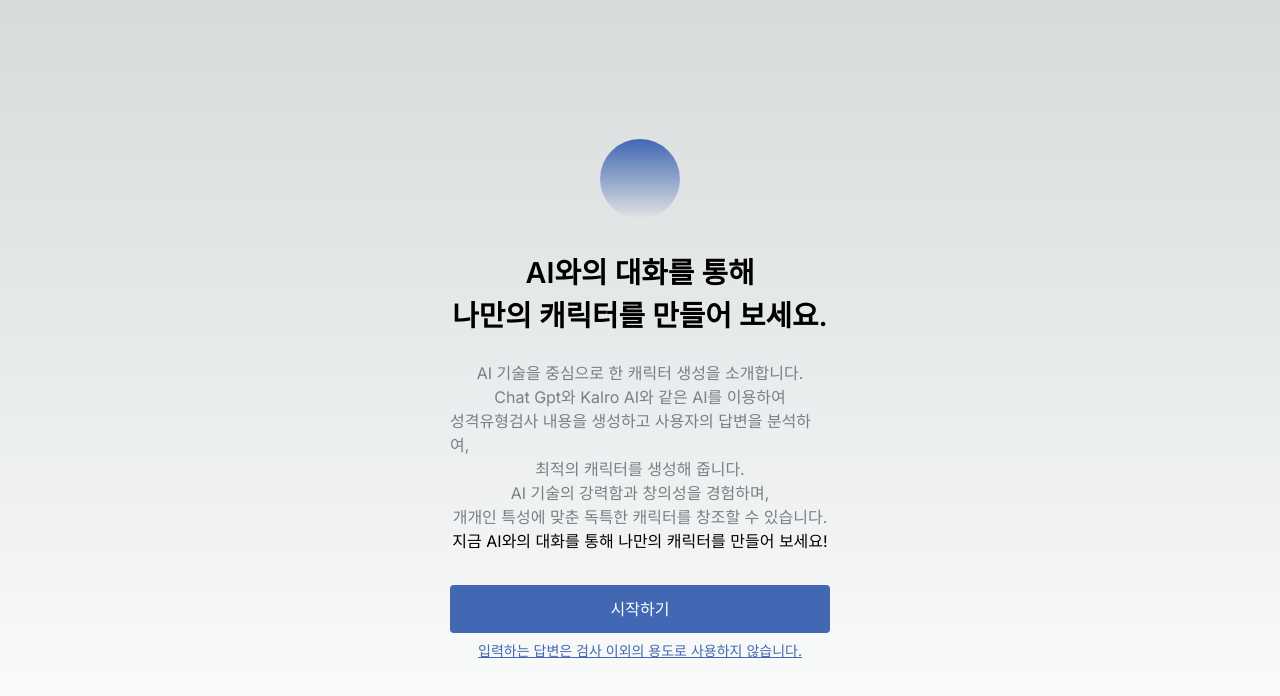
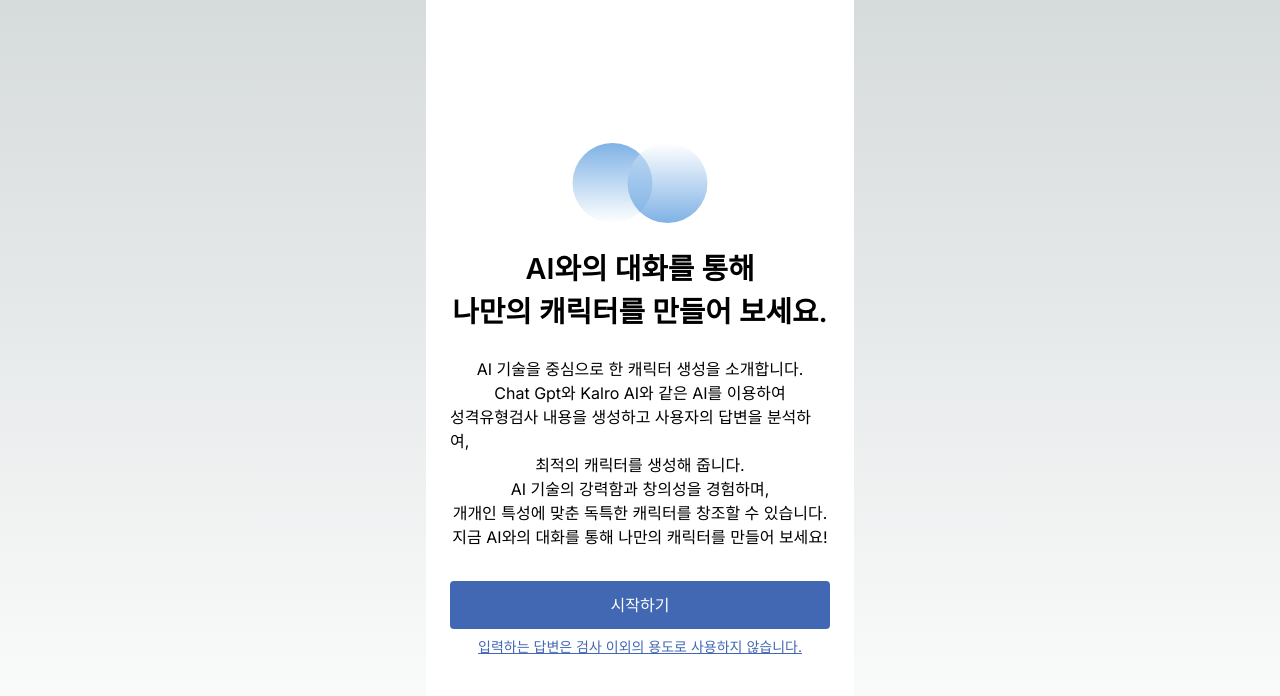
Before and after one commit to Deokhaeng/ai_character_makers, a Next.js app: page / in a window 1280 px wide. Shown: the top 696 px of the page. Built offline with nearby package versions, Linux system fonts and the light colour scheme.

Commit message:
feat:Change home view rogo

```diff
--- a/app/page.tsx
+++ b/app/page.tsx
@@ -1,12 +1,20 @@
+"use client";
+
+import { useRouter } from "next/navigation";
+import Image from "next/image";
+import rogoIcon from "../public/icon-rogo.svg";
+
 export default function Home() {
-  const titleTextStyle = "text-title font-semibold";
-  const infoTextStyle = "text-base text-gray-midium";
+  const router = useRouter();
+
+  const titleTextStyle = "text-title font-semibold text-01";
+  const infoTextStyle = "text-base text-02";
 
   return (
-    <div className="flex items-center h-screen">
+    <div className="grid items-center justify-items-center h-screen bg-white">
       <div className="grid justify-items-center px-6">
-        <div className="w-20 h-20 rounded-full bg-gradient-to-r from-primary from-0% rotate-90 mb-8" />
-        <p className={titleTextStyle}>AI와의 대화를 통해</p>
+        <Image priority src={rogoIcon} alt="rogo" />
+        <p className={`${titleTextStyle} mt-6`}>AI와의 대화를 통해</p>
         <p className={titleTextStyle}>나만의 캐릭터를 만들어 보세요.</p>
         <p className={`${infoTextStyle} mt-6`}>AI 기술을 중심으로 한 캐릭터 생성을 소개합니다.</p>
         <p className={infoTextStyle}>Chat Gpt와 Kalro AI와 같은 AI를 이용하여</p>
@@ -17,7 +25,8 @@ export default function Home() {
         <p className="text-base">지금 AI와의 대화를 통해 나만의 캐릭터를 만들어 보세요!</p>
         <button
           type="button"
-          className="rounded bg-primary mt-8 w-full py-3 text-white hover:bg-opacity-70"
+          onClick={() => router.push("./nickname")}
+          className="rounded bg-primary mt-8 w-full py-3 text-white hover:bg-primary-hover"
         >
           시작하기
         </button>
```
Also changed, not shown: public/icon-rogo.svg (added).
